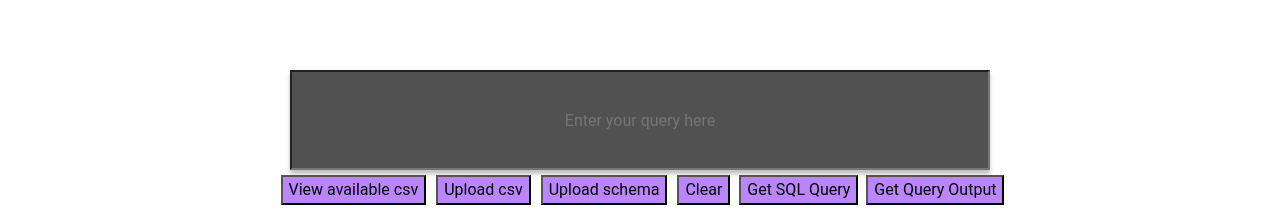
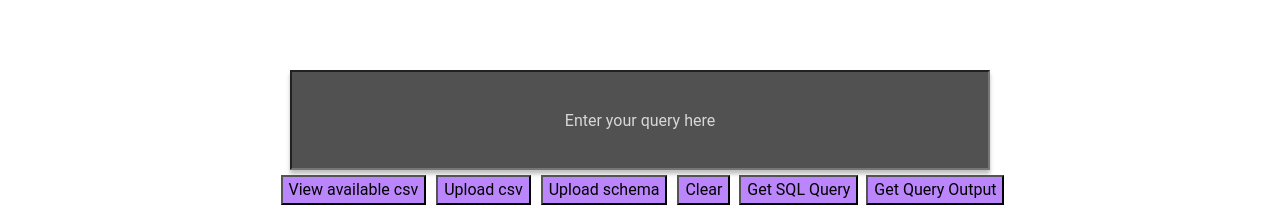
Before and after one commit to 7tena/ConvAI_tabular, a React (Create React App) app in the folder ConvAI_FE/: page / in a window 1280 px wide. Shown: the part 390-610 px from the top of the page. Built offline with nearby package versions, Linux system fonts and the light colour scheme.

Commit message:
placeholder text modification

```diff
--- a/ConvAI_FE/src/App.css
+++ b/ConvAI_FE/src/App.css
@@ -61,6 +61,7 @@ input[type="text"] {
 
 input::placeholder {
   text-align: center;
+  color: #d7d7d7;
 }
 
 .container{
```
